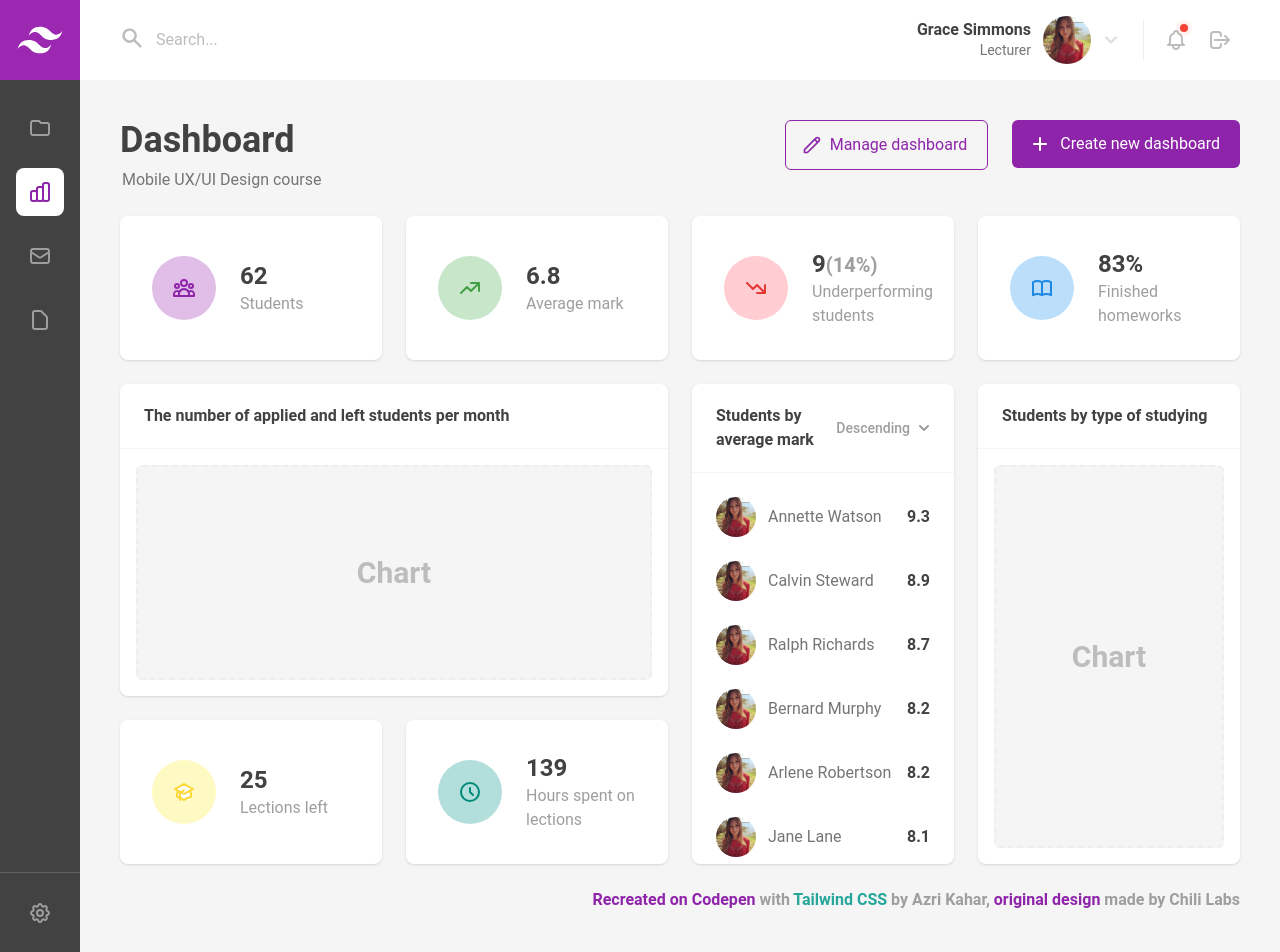
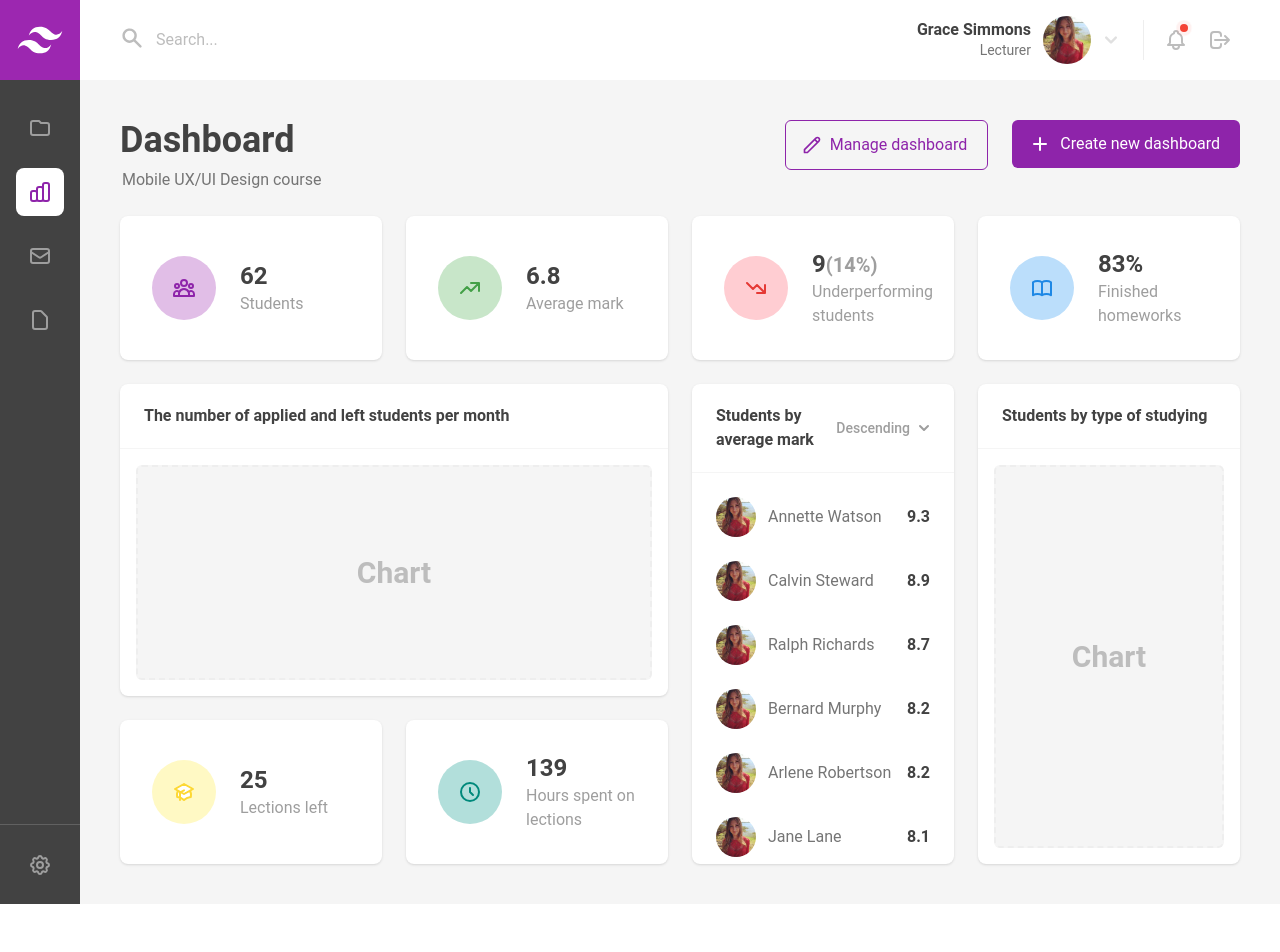
Before and after one commit to prash240303/sdmis-dsrvsindia, a Next.js app: page /admin-dashboard in a window 1280 px wide. After the commit the page ends 904 px from the top, so only its background shows below. Built offline with nearby package versions, Linux system fonts and the light colour scheme.

Commit message:
dashboard commit

```diff
--- a/src/pages/admin-dashboard.tsx
+++ b/src/pages/admin-dashboard.tsx
@@ -309,9 +309,6 @@ const AdminDashboard = () => {
                 </div>
               </div>
             </section>
-            <section className="text-right font-semibold text-gray-500">
-              <a href="#" className="text-purple-600 hover:underline">Recreated on Codepen</a> with <a href="https://tailwindcss.com/" className="text-teal-400 hover:underline">Tailwind CSS</a> by Azri Kahar, <a href="https://dribbble.com/shots/10711741-Free-UI-Kit-for-Figma-Online-Courses-Dashboard" className="text-purple-600 hover:underline">original design</a> made by Chili Labs
-            </section>
           </main>
         </div>
       </div >
```
